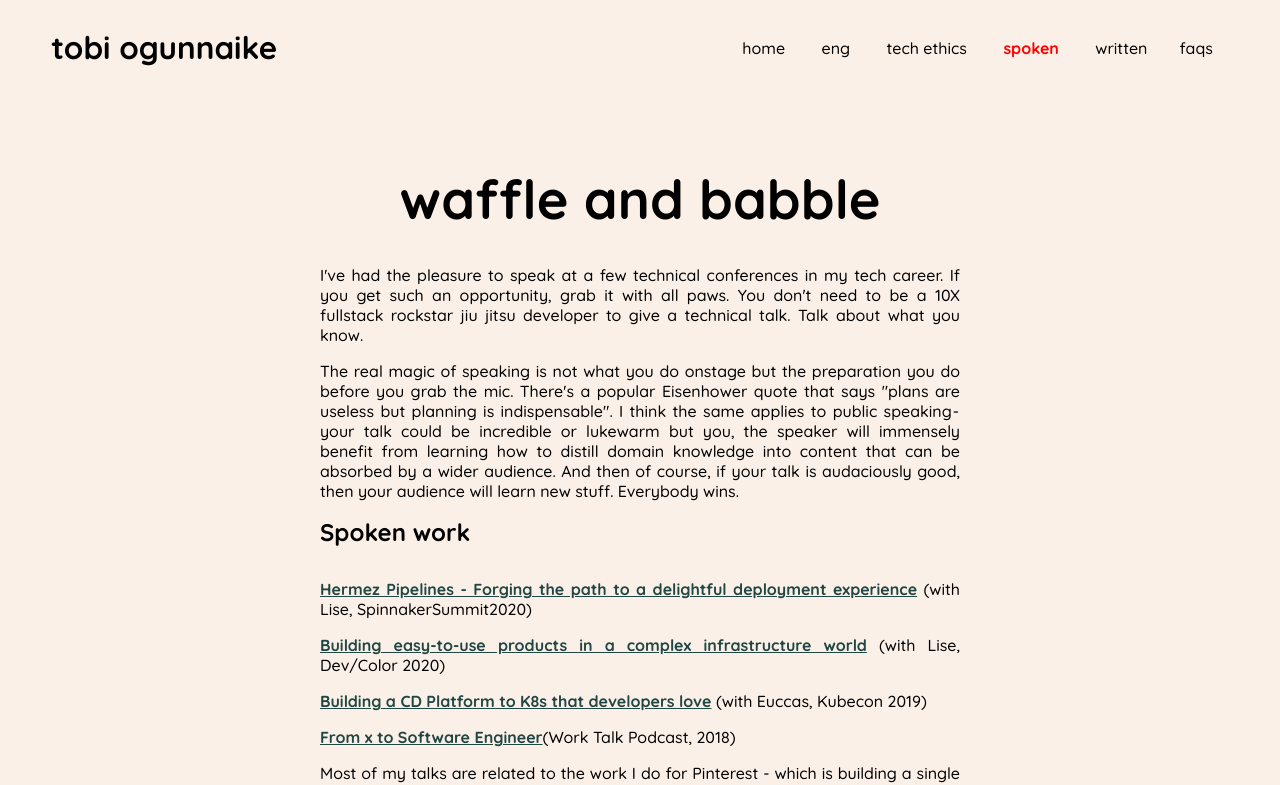
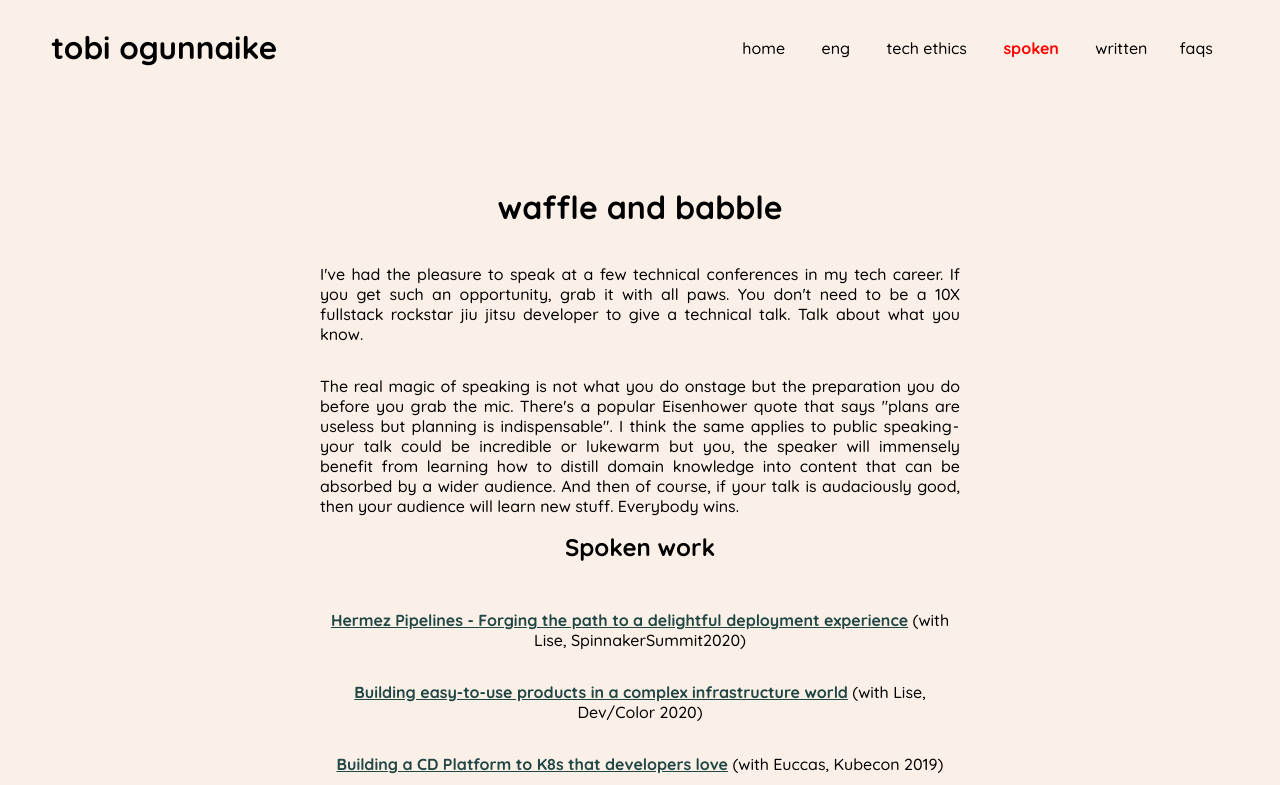
Before and after one commit to tobicodes/tobiwrites, a React (Create React App) app: page /spoken in a window 1280 px wide. Shown: the top 785 px of the page. Built offline with nearby package versions, Linux system fonts and the light colour scheme.

Commit message:
small styling changes

```diff
--- a/src/Header.js
+++ b/src/Header.js
@@ -7,17 +7,7 @@ export const Header = () => {
 
   return (
     <>
-      <div
-        className="header"
-        // style={{
-        //   margin: 0,
-        //   padding: "2vw 4vw",
-        //   display: "flex",
-        //   flexWrap: "nowrap",
-        //   //   flex: "1 0 67%",
-        //   alignItems: "center",
-        // }}
-      >
+      <div className="header">
         <Link to="/" style={{ textDecoration: "none" }}>
           {" "}
           <h1
--- a/src/helpers.css
+++ b/src/helpers.css
@@ -23,7 +23,7 @@
     text-align: center;
   }
 
-  .homeMainContent {
+  .contentContainer {
     display: flex;
     flex-direction: column;
     justify-content: center;
@@ -38,6 +38,7 @@
 
 /* large screens */
 
+/* @media screen and (min-width: 481px) { */
 @media screen and (min-width: 481px) {
   .header {
     margin: 0;
@@ -47,18 +48,29 @@
     align-items: center;
   }
 
-  .linkStyle {
+  /* .linkStyle {
     color: #214744;
     font-weight: 700;
     font-size: calc(0vw + 1rem);
     text-decoration: underline;
-  }
+  } */
 
   .navLinkStyle {
     color: #000;
     font-size: calc(0vw + 1rem);
     padding: 1em;
     text-decoration: none;
+  }
+
+  .contentContainer {
+    display: flex;
+    flex-direction: column;
+    justify-content: center;
+    align-items: center;
+    margin: 0 auto;
+    padding: 70px 116px;
+    text-align: center;
+    max-width: 50%;
   }
 }
 
--- a/src/pages/Engineered.js
+++ b/src/pages/Engineered.js
@@ -3,11 +3,15 @@ import { HeaderText, Text } from "../helpers";
 
 export const EngineeringPage = () => {
   return (
-    <div className="engPageContainer">
-      <HeaderText>
+    <div className="contentContainer">
+      <h1 className="contentHeader">
         making things makes things better{" "}
         <span style={{ fontStyle: "oblique" }}>sometimes</span>
-      </HeaderText>
+      </h1>
+      {/* <HeaderText>
+        making things makes things better{" "}
+        <span style={{ fontStyle: "oblique" }}>sometimes</span>
+      </HeaderText> */}
 
       <Text textAlign="justify">
         {" "}
@@ -63,6 +67,7 @@ export const EngineeringPage = () => {
       <Text textAlign="justify">
         <strong>ok but what do you actually do at work?</strong>
       </Text>
+      <Text>um</Text>
     </div>
   );
 };
--- a/src/pages/Home.js
+++ b/src/pages/Home.js
@@ -1,9 +1,22 @@
-import React from "react";
+import React, { useState, useEffect } from "react";
 import { HeaderText, ExternalLink, InternalLink, Text } from "../helpers";
+import { InternalNavLink } from "../helpers";
+
+const isMobileDevice = () => {
+  const limit = 480; // double check this
+  // screen.width <= 480
+  return window.innerWidth <= limit;
+};
 
 export const HomePage = () => {
+  const [isMobile, setIsMobile] = useState(isMobileDevice());
+  // const isMobile = isMobileDevice();
+
+  useEffect(() => {
+    setIsMobile();
+  }, [window.innerWidth, setIsMobile]);
   return (
-    <div className="homeMainContent">
+    <div className="contentContainer">
       {/* <HeaderText>Hey I'm Tobi</HeaderText> */}
       <h1 className="contentHeader">Hey I'm Tobi</h1>
 
@@ -24,6 +37,27 @@ export const HomePage = () => {
         while. There are occasional nuggets of good stuff here. Here's a recent
         one.
       </Text>
+      {isMobile ? <AMP /> : "not mobile"}
     </div>
   );
 };
+
+const AMP = () => {
+  console.log("MOBILE OOO");
+  return (
+    <div
+      // className="navListContainer"
+      style={{
+        marginLeft: "auto",
+        paddingLeft: "2vw",
+        textAlign: "center",
+      }}
+    >
+      <InternalNavLink to="/engineered"> eng</InternalNavLink>
+      <InternalNavLink to="/tech-ethics"> tech ethics</InternalNavLink>
+      <InternalNavLink to="/spoken"> spoken</InternalNavLink>
+      <InternalNavLink to="/written"> written</InternalNavLink>
+      <InternalNavLink to="/faqs">faqs</InternalNavLink>
+    </div>
+  );
+};
--- a/src/pages/Spoken.js
+++ b/src/pages/Spoken.js
@@ -3,8 +3,9 @@ import { ExternalLink, HeaderText, Text } from "../helpers";
 
 export const SpokenPage = () => {
   return (
-    <div className="engPageContainer">
-      <HeaderText>waffle and babble</HeaderText>
+    <div className="contentContainer">
+      {/* <HeaderText>waffle and babble</HeaderText> */}
+      <h1 className="contentHeader">waffle and babble</h1>
 
       <Text textAlign="justify">
         I've had the pleasure to speak at a few technical conferences in my tech
@@ -29,7 +30,7 @@ export const SpokenPage = () => {
         Spoken work
       </HeaderText>
 
-      <Text textAlign="justify">
+      <Text textAlign="center">
         <ExternalLink href="https://vimeo.com/475367801">
           Hermez Pipelines - Forging the path to a delightful deployment
           experience
@@ -37,13 +38,13 @@ export const SpokenPage = () => {
         (with Lise, SpinnakerSummit2020)
       </Text>
 
-      <Text textAlign="justify">
+      <Text textAlign="center">
         <ExternalLink href="https://youtu.be/-xsmzRTt490">
           Building easy-to-use products in a complex infrastructure world
         </ExternalLink>{" "}
         (with Lise, Dev/Color 2020)
       </Text>
-      <Text textAlign="justify">
+      <Text textAlign="center">
         {" "}
         <ExternalLink href="https://youtu.be/KkKSoQBp2oQ?t=1024">
           Building a CD Platform to K8s that developers love
@@ -51,7 +52,7 @@ export const SpokenPage = () => {
         (with Euccas, Kubecon 2019)
       </Text>
 
-      <Text textAlign="justify">
+      <Text textAlign="center">
         {" "}
         <ExternalLink href="https://podcasts.apple.com/us/podcast/020-bioengineer-to-software-engineer-tobi-ogunnaike/id1363822164?i=1000413704684">
           From x to Software Engineer
```
